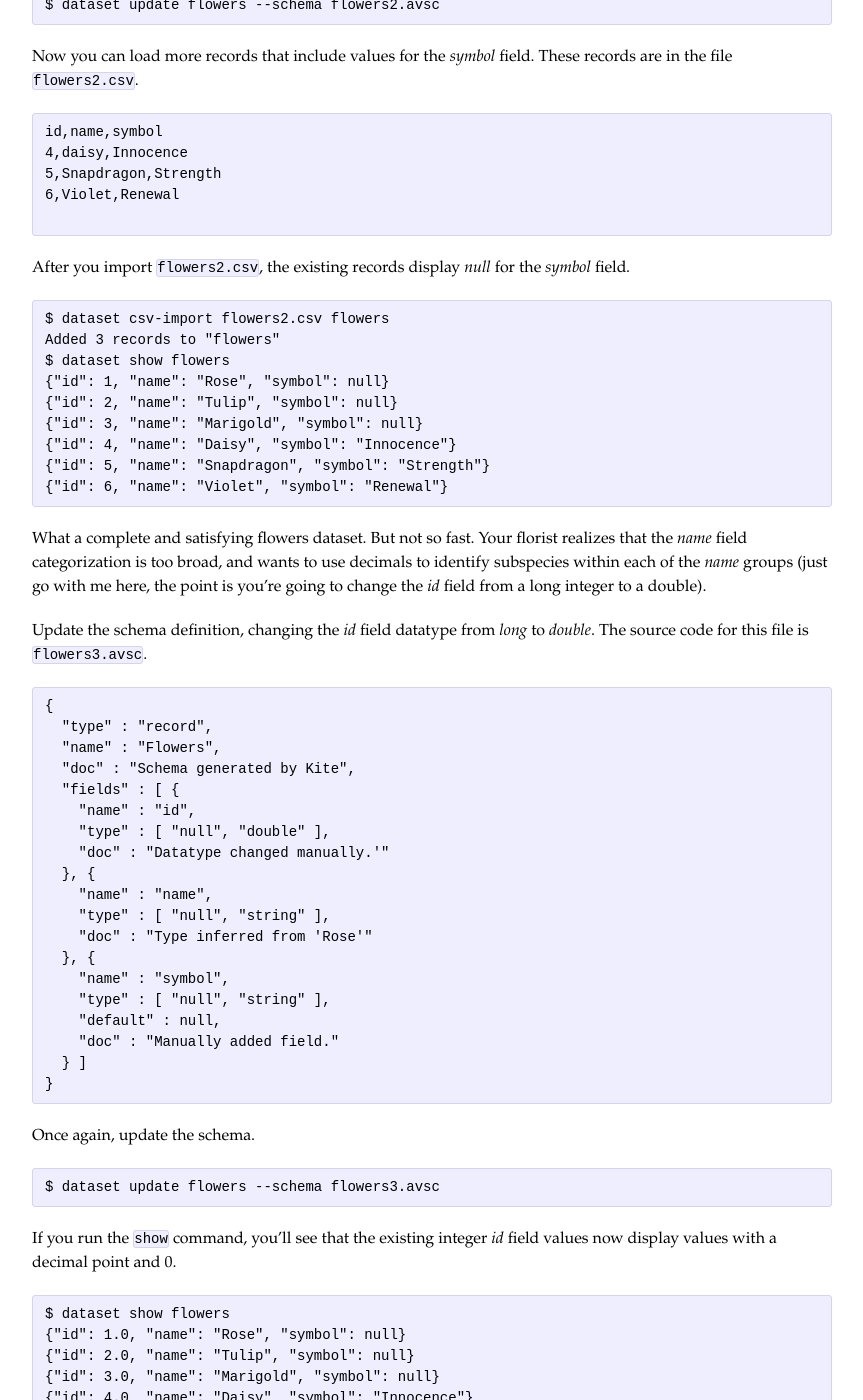
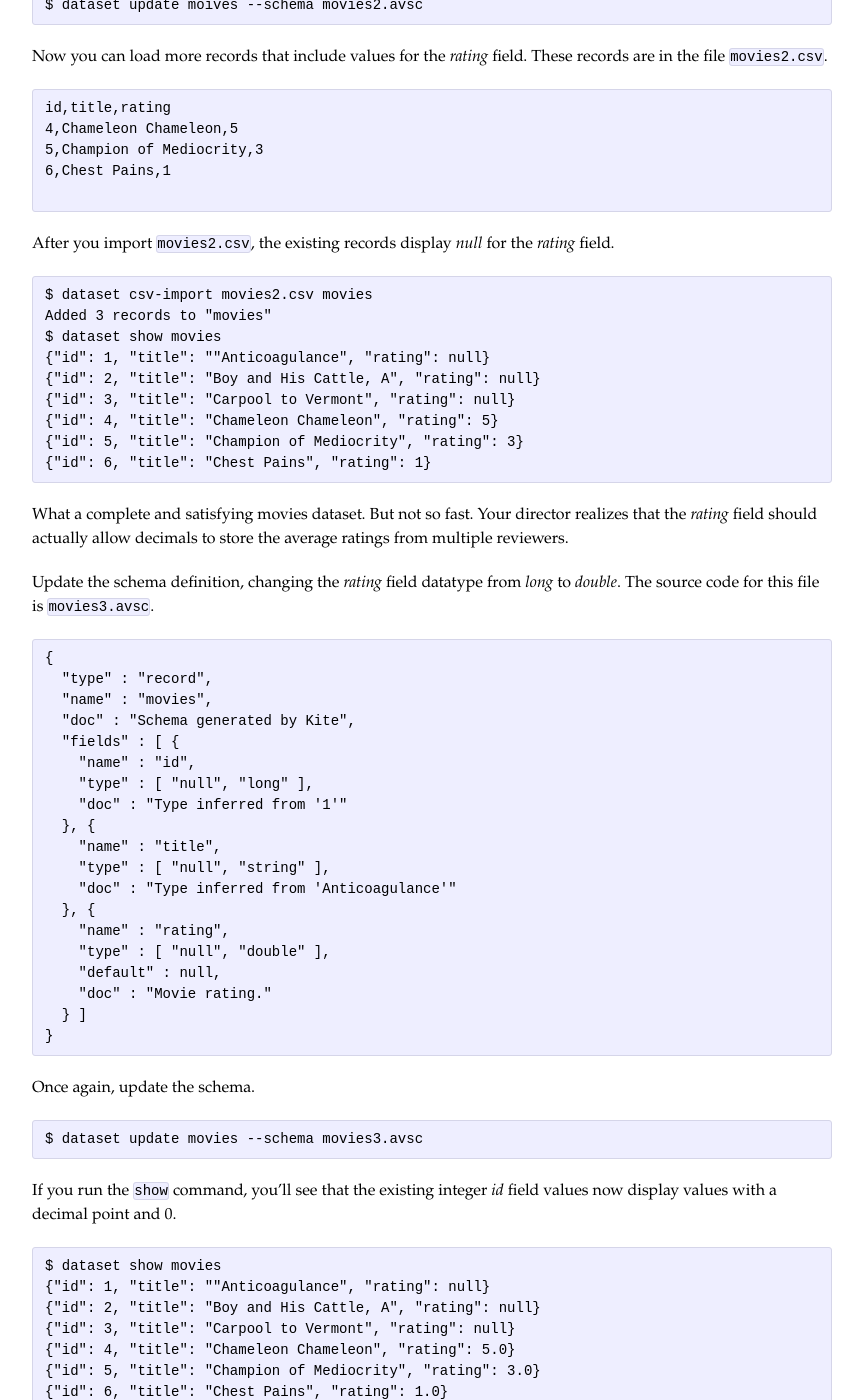
Before and after one commit to kite-sdk/kite-docs, a Jekyll site: the page built from Schema-Evolution.md, in a window 1280 px wide and 1400 px high, scrolled down 3078 px. Shown: the whole window, without its empty margins (208-1071 px from the left). Built offline with Jekyll 4.4.1, drawn with Linux system fonts in a browser that asks for light colours; some of the changed text lies outside the part shown.

Commit message:
updates based on comments, revised example files

````diff
--- a/Schema-Evolution.md
+++ b/Schema-Evolution.md
@@ -31,88 +31,88 @@ Kite ensures that each change to a schema is compatible with the last version of
 
 ## Example of Schema Evolution
 
-Here's a painfully simple example that demonstrates how to update the schema for a dataset about flowers using the Kite CLI. Complete sample code is available in [flowers.tar.gz](../samples/flowers.tar.gz).
+Here's an example that demonstrates how to use the Kite CLI to update the schema for a movies dataset. Complete sample data is available in [movies.tar.gz](../samples/movies.tar.gz).
 
-Begin with a CSV data file (flowers.csv).
+Begin with a CSV data file (movies.csv).
 
 ```
-id,name
-1,Rose
-2,Tulip
-3,Marigold
+id,title
+1,Anticoagulance
+2,"Boy and His Cattle, A"
+3,Carpool to Vermont
 ```
 
-Generate an Avro schema file (`flowers.avsc`) using `flowers.csv`.
+Generate an Avro schema file (`movies.avsc`) using `movies.csv`.
 
 ```
-$ dataset csv-schema flowers.csv --class flowers -o flowers.avsc
+$ dataset csv-schema movies.csv --class movies -o movies.avsc
 ```
 
-The schema `flowers.avsc` describes fields for _id_ number and the _name_ of the flower.
+The schema `movies.avsc` describes fields for _id_ number and the _title_ of the movie.
 
 ```
 {
   "type" : "record",
-  "name" : "Flowers",
+  "name" : "movie",
+  "doc" : "Schema generated by Kite",
+  "fields" : [ {
+    "name" : "id",
+    "type" : [ "null", "long" ],
+    "doc" : "Type inferred from \"1\""
+  }, {
+    "name" : "title",
+    "type" : [ "null", "string" ],
+    "doc" : "Type inferred from \"Anticoagulance\""
+  } ]
+}
+```
+
+
+Create the _movies_ dataset.
+
+```
+$ dataset create movies --schema movies.avsc
+```
+
+Import the CSV data.
+
+```
+$ dataset csv-import movies.csv movies
+```
+
+Validate the dataset by showing the first few records.
+
+```
+$ dataset show movies
+{"id": 1, "title": "Anticoagulance"}
+{"id": 2, "title": "Boy and His Cattle, A"}
+{"id": 3, "title": "Carpool to Vermont"}
+```
+
+Now that you've created your dataset, you immediately receive a request from your director to add a field for a movie rating, 1 through 5. Sigh. You modify the Avro schema file to add the _rating_ field. When you add a new field, you must provide a default value that is used to fill in the field for existing records.
+
+In this case, the default value is _null_. Note that you don't put quotation marks around _null_ when setting it as the default value.
+
+The source code for this file is `movies2.avsc`.
+
+```
+{
+  "type" : "record",
+  "name" : "movies",
   "doc" : "Schema generated by Kite",
   "fields" : [ {
     "name" : "id",
     "type" : [ "null", "long" ],
     "doc" : "Type inferred from '1'"
   }, {
-    "name" : "name",
+    "name" : "title",
     "type" : [ "null", "string" ],
-    "doc" : "Type inferred from 'Rose'"
-  } ]
-}
-```
-
-
-Create the _flowers_ dataset.
-
-```
-$ dataset create flowers --schema flowers.avsc
-```
-
-Import the CSV data.
-
-```
-$ dataset csv-import flowers.csv flowers
-```
-
-Validate the dataset by showing the first few records.
-
-```
-$ dataset show flowers
-{"id": 1, "name": "Rose"}
-{"id": 2, "name": "Tulip"}
-{"id": 3, "name": "Marigold"}
-```
-
-Now that you've created your dataset, you immediately receive a request from your florist to add a field for what the flower symbolizes. Sigh. You can modify the Avro schema file to add the _symbol_ field. When you add a new field, you must provide a default value that is used to fill in the field for existing records.
-
-In this case, the default value is _null_. Note that you don't put quotation marks around _null_ when setting it as the default value.
-
-The source code for this file is `flowers2.avsc`.
-
-```
-{
-  "type" : "record",
-  "name" : "Flowers",
-  "doc" : "Schema generated by Kite",
-  "fields" : [ {
-    "name" : "id",
-    "type" : [ "null", "long" ],
-    "doc" : "Type inferred from '1'"
+    "doc" : "Type inferred from 'Anticoagulance'"
   }, {
-    "name" : "name",
-    "type" : [ "null", "string" ],
-    "doc" : "Type inferred from 'Rose'"
-  }, {
-    "name" : "symbol",
-    "type" : [ "null", "string" ],
+    "name" : "rating",
+    "type" : [ "null", "long"],
     "default" : null,
-    "doc" : "Manually added field."
+    "doc" : "Movie rating."
   } ]
 }
 ```
@@ -120,55 +120,55 @@ The source code for this file is `flowers2.avsc`.
 Use the CLI `update` command to add the new field.
 
 ```
-$ dataset update flowers --schema flowers2.avsc
+$ dataset update moives --schema movies2.avsc
 ```
 
-Now you can load more records that include values for the _symbol_ field.  These records are in the file `flowers2.csv`.
+Now you can load more records that include values for the _rating_ field.  These records are in the file `movies2.csv`.
 
 ```
-id,name,symbol
-4,daisy,Innocence
-5,Snapdragon,Strength
-6,Violet,Renewal
+id,title,rating
+4,Chameleon Chameleon,5
+5,Champion of Mediocrity,3
+6,Chest Pains,1
 
 ```
 
-After you import `flowers2.csv`, the existing records display _null_ for the _symbol_ field.
+After you import `movies2.csv`, the existing records display _null_ for the _rating_ field.
 
 ```
-$ dataset csv-import flowers2.csv flowers
-Added 3 records to "flowers"
-$ dataset show flowers
-{"id": 1, "name": "Rose", "symbol": null}
-{"id": 2, "name": "Tulip", "symbol": null}
-{"id": 3, "name": "Marigold", "symbol": null}
-{"id": 4, "name": "Daisy", "symbol": "Innocence"}
-{"id": 5, "name": "Snapdragon", "symbol": "Strength"}
-{"id": 6, "name": "Violet", "symbol": "Renewal"}
+$ dataset csv-import movies2.csv movies
+Added 3 records to "movies"
+$ dataset show movies
+{"id": 1, "title": ""Anticoagulance", "rating": null}
+{"id": 2, "title": "Boy and His Cattle, A", "rating": null}
+{"id": 3, "title": "Carpool to Vermont", "rating": null}
+{"id": 4, "title": "Chameleon Chameleon", "rating": 5}
+{"id": 5, "title": "Champion of Mediocrity", "rating": 3}
+{"id": 6, "title": "Chest Pains", "rating": 1}
 ```
 
-What a complete and satisfying flowers dataset. But not so fast. Your florist realizes that the _name_ field categorization is too broad, and wants to use decimals to identify subspecies within each of the _name_ groups (just go with me here, the point is you're going to change the _id_ field from a long integer to a double).
+What a complete and satisfying movies dataset. But not so fast. Your director realizes that the _rating_ field should actually allow decimals to store the average ratings from multiple reviewers.
 
-Update the schema definition, changing the _id_ field datatype from _long_ to _double_. The source code for this file is `flowers3.avsc`.
+Update the schema definition, changing the _rating_ field datatype from _long_ to _double_. The source code for this file is `movies3.avsc`.
 
 ```
 {
   "type" : "record",
-  "name" : "Flowers",
+  "name" : "movies",
   "doc" : "Schema generated by Kite",
   "fields" : [ {
     "name" : "id",
+    "type" : [ "null", "long" ],
+    "doc" : "Type inferred from '1'"
+  }, {
+    "name" : "title",
+    "type" : [ "null", "string" ],
+    "doc" : "Type inferred from 'Anticoagulance'"
+  }, {
+    "name" : "rating",
     "type" : [ "null", "double" ],
-    "doc" : "Datatype changed manually.'"
-  }, {
-    "name" : "name",
-    "type" : [ "null", "string" ],
-    "doc" : "Type inferred from 'Rose'"
-  }, {
-    "name" : "symbol",
-    "type" : [ "null", "string" ],
     "default" : null,
-    "doc" : "Manually added field."
+    "doc" : "Movie rating."
   } ]
 }
 ```
@@ -176,46 +176,47 @@ Update the schema definition, changing the _id_ field datatype from _long_ to _d
 Once again, update the schema.
 
 ```
-$ dataset update flowers --schema flowers3.avsc
+$ dataset update movies --schema movies3.avsc
 ```
 If you run the `show` command, you'll see that the existing integer _id_ field values now display values with a decimal point and 0.
 
 ```
-$ dataset show flowers
-{"id": 1.0, "name": "Rose", "symbol": null}
-{"id": 2.0, "name": "Tulip", "symbol": null}
-{"id": 3.0, "name": "Marigold", "symbol": null}
-{"id": 4.0, "name": "Daisy", "symbol": "Innocence"}
-{"id": 5.0, "name": "Snapdragon", "symbol": "Strength"}
-{"id": 6.0, "name": "Violet", "symbol": "Renewal "}
+$ dataset show movies
+{"id": 1, "title": ""Anticoagulance", "rating": null}
+{"id": 2, "title": "Boy and His Cattle, A", "rating": null}
+{"id": 3, "title": "Carpool to Vermont", "rating": null}
+{"id": 4, "title": "Chameleon Chameleon", "rating": 5.0}
+{"id": 5, "title": "Champion of Mediocrity", "rating": 3.0}
+{"id": 6, "title": "Chest Pains", "rating": 1.0}
 
 ```
-The current _id_ values are small, and could easily fit into a _float_ datatype. However, the current datatype is _long_. You have to convert the field to a _double_ datatype, because the highest potential value in a _long_ integer is too high to store in a _float_ field.
+The _rating_ values are small, and could easily fit into a _float_ datatype. However, the current datatype is _long_. You have to convert the field to a _double_ datatype, because the highest potential value in a _long_ integer is too high to store in a _float_ field.
 
-The datafile `flowers3.csv` contains records that are varieties of roses, with decimal _id_ numbers.
+The datafile `movies3.csv` contains records with decimal _rating_ numbers.
 
 ```
-id,name,symbol
-1.1,Rambling Rose,Travel
-1.2,Yellow Rose,Texas
-1.3,Gypsy Rose,Transparency
+id,title,rating
+7,Chuck Maggot,2.5
+8,"Cock Crows Thrice, The",3.2
+9,Cormack!,4.75
 ```
+
 
 Import the records and show the table.
 
 ```
-$ dataset csv-import flowers3.csv flowers
-Added 3 records to "flowers"
-$ dataset show flowers
-{"id": 1.1, "name": "Rambling Rose", "symbol": "Travel"}
-{"id": 1.2, "name": "Yellow Rose", "symbol": "Texas"}
-{"id": 1.3, "name": "Gypsy Rose", "symbol": "Transparency"}
-{"id": 1.0, "name": "Rose", "symbol": null}
-{"id": 2.0, "name": "Tulip", "symbol": null}
-{"id": 3.0, "name": "Marigold", "symbol": null}
-{"id": 4.0, "name": "Daisy", "symbol": "Innocence"}
-{"id": 5.0, "name": "Snapdragon", "symbol": "Strength"}
-{"id": 6.0, "name": "Violet", "symbol": "Renewal "}
+$ dataset csv-import movies3.csv movies
+Added 3 records to "movies"
+$ dataset show movies
+{"id": 1, "title": ""Anticoagulance", "rating": null}
+{"id": 2, "title": "Boy and His Cattle, A", "rating": null}
+{"id": 3, "title": "Carpool to Vermont", "rating": null}
+{"id": 4, "title": "Chameleon Chameleon", "rating": 5.0}
+{"id": 5, "title": "Champion of Mediocrity", "rating": 3.0}
+{"id": 6, "title": "Chest Pains", "rating": 1.0}
+{"id": 7, "title": "Chuck Maggot", "rating": 2.5}
+{"id": 8, "title": "Cock Crows Thrice, The", "rating": 3.2}
+{"id": 9, "title": "Cormack!", "rating": 4.75}
 ```
 
 See [Avro schema resolution][] for further options.
````
Also changed, not shown: Install-Kite.md (+1 -1 lines), index.md (+1 -1 lines), 1 other file.
